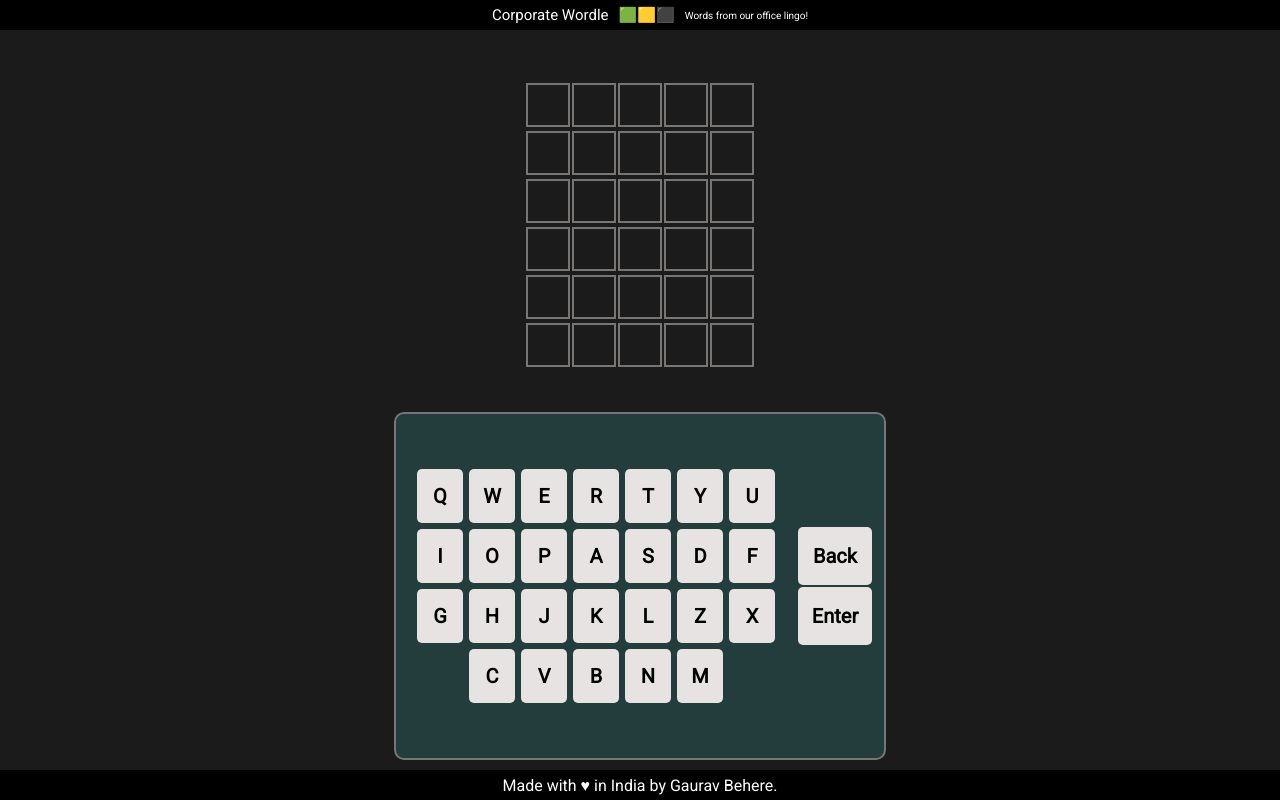
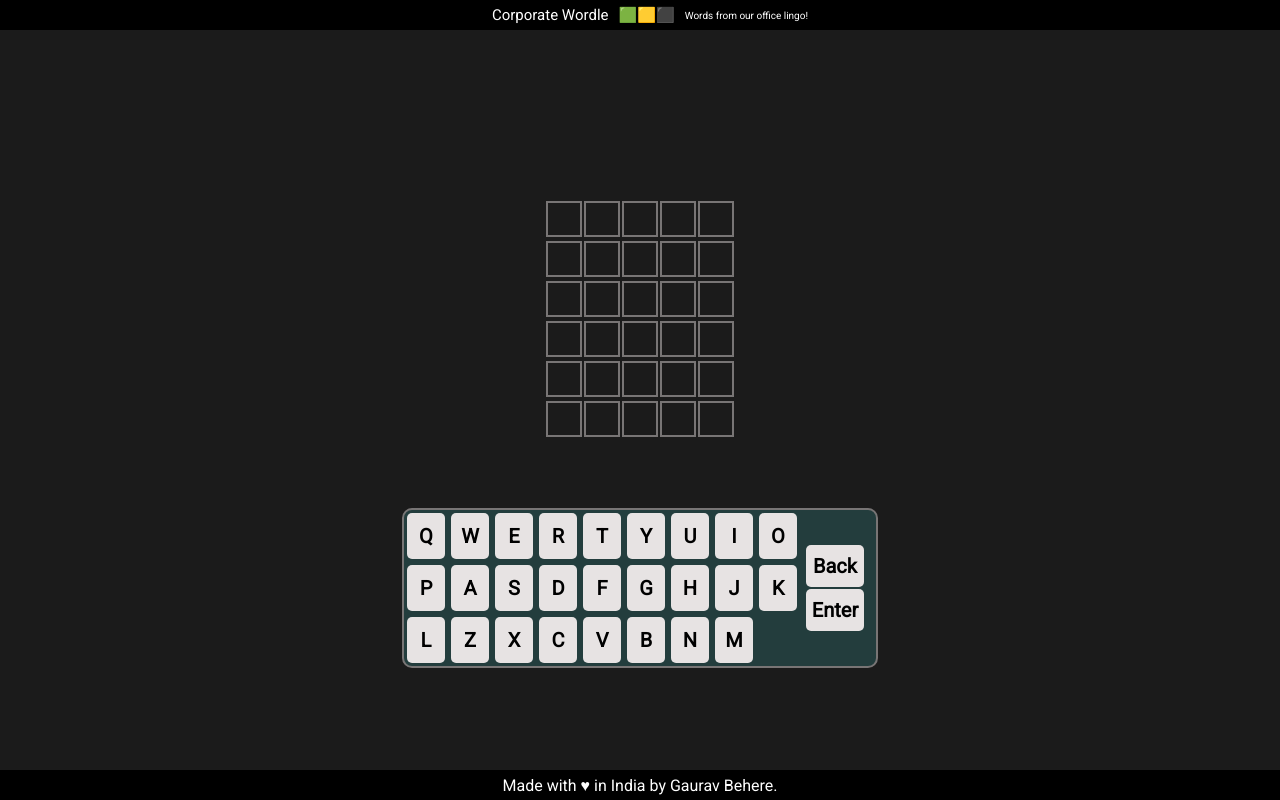
Before and after one commit to NorthernSantan/wordle, a plain HTML site: page index.html in a window 1280 px wide. Drawn offline with Linux system fonts and the light colour scheme.

Commit message:
Add files via upload

```diff
--- a/styles.css
+++ b/styles.css
@@ -45,7 +45,7 @@ section#canvas {
     background-color: #1b1b1b;
     display: flex;
     flex-direction: column;
-    overflow: auto;
+    /* overflow: auto; */
     justify-content: center;
     align-items: center;
     min-height: calc(100vh - 60px);
@@ -85,12 +85,12 @@ section#canvas {
     width: auto;
     display: flex;
     flex-direction: row;
-    margin-bottom: 8px;
+    margin-bottom: 0px;
 }
 
 .board-column {
-    height: 2.5rem;
-    width: 2.5rem;
+    height: 2rem;
+    width: 2rem;
     border: 2px solid #787575;
     margin: 1px;
     position: relative;
@@ -123,11 +123,11 @@ section#canvas {
     border: 2px solid #787575;
     display: flex;
     align-items: center;
-    justify-content: center;
+    /* justify-content: center; */
     border-radius: 10px;
-    flex: 0.5;
+    /* flex: 0.5; */
     background-color: rgba(48,112, 114, 0.4);
-    max-width: 90%;
+    max-width: 97%;
 }
 
 #keypad #alphabets {
@@ -135,7 +135,7 @@ section#canvas {
     flex-direction: row;
     flex-wrap: wrap;
     max-width: 400px;
-    justify-content: center;
+    /* justify-content: center; */
     align-items: center;
 }
 
@@ -144,8 +144,8 @@ section#canvas {
 }
 
 .keypad-key {
-    height: 3rem;
-    width: 2.5rem;
+    height: 2.5rem;
+    width: 2rem;
     background: #e7e3e3;
     color: #000;
     border-radius: 5px;
@@ -171,8 +171,8 @@ section#canvas {
 }
 
 .keypad-special-key {
-    height: 3rem;
-    width: 4rem;
+    height: 2rem;
+    width: 3rem;
     background: #e7e3e3;
     color: #000;
     border-radius: 5px;
```
